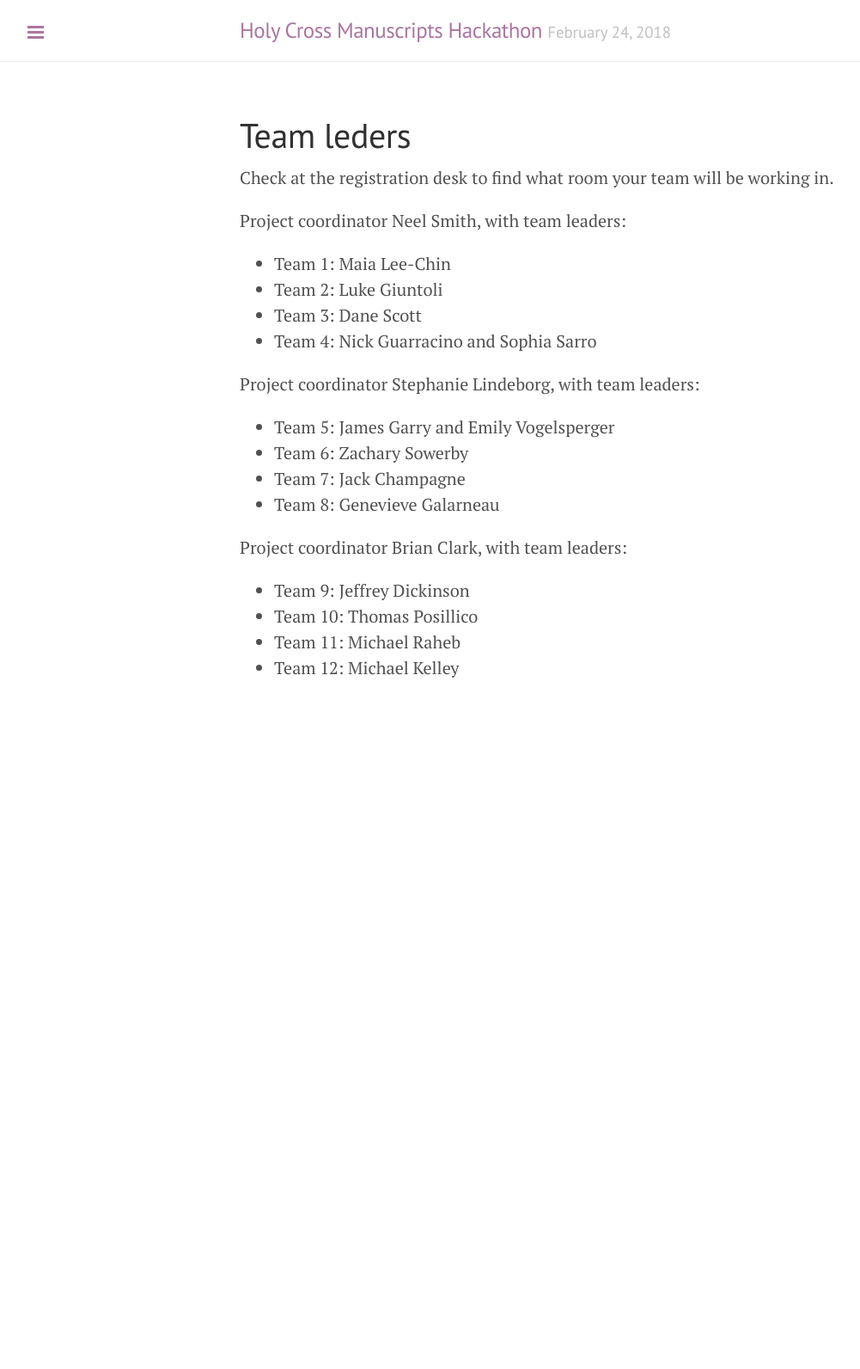
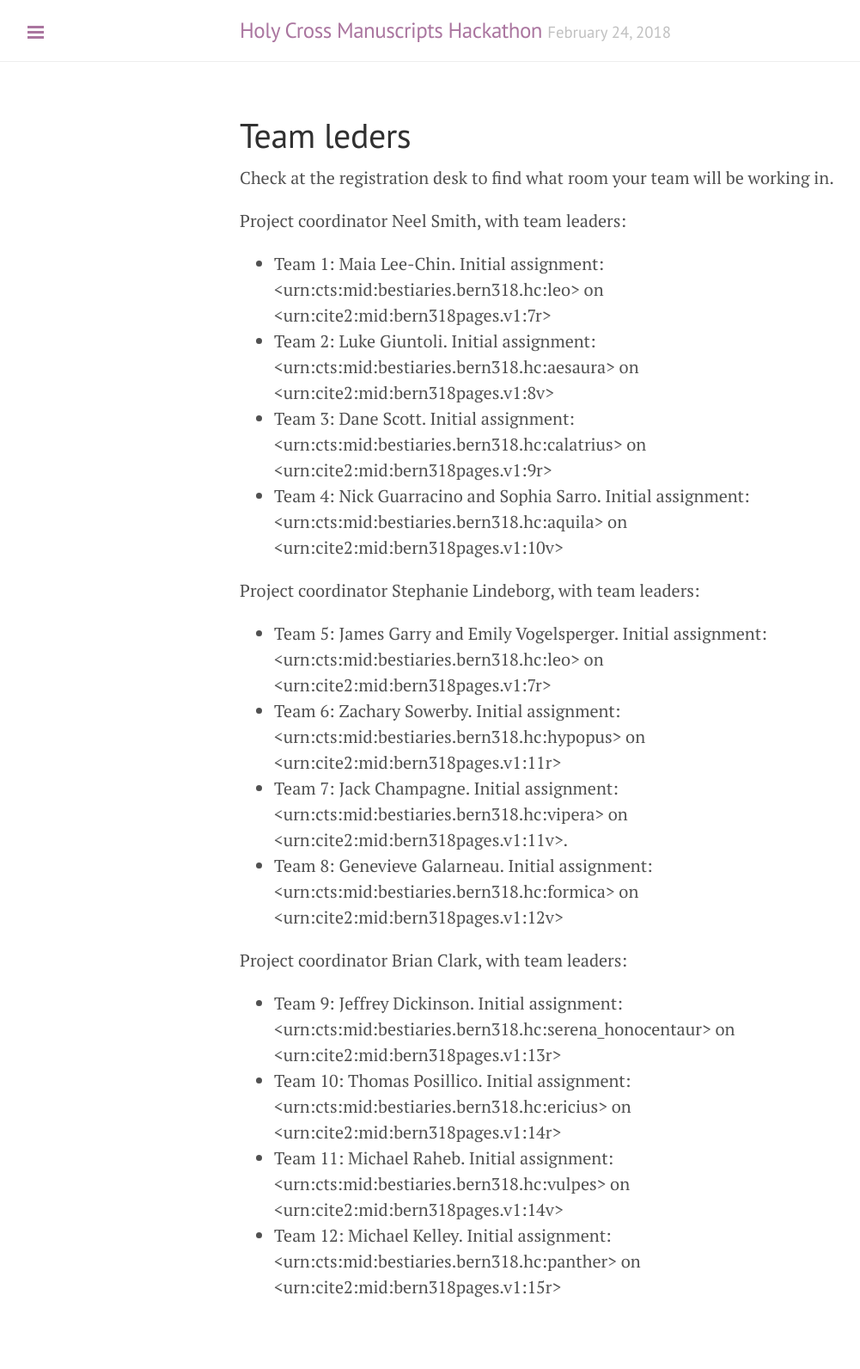
Before and after one commit to HCMID/ms-hackathon-2018, a Jekyll site: the page built from docs/teamleaders.md, in a window 1280 px wide. Shown: the whole page at 86% size, without its empty margins (1-1002 px from the left). Built offline with Jekyll 4.4.1, drawn with Linux system fonts in a browser that asks for light colours; before the commit the page ends 900 px from its top, so only the background shows below that.

Commit message:
Add initial assigments to team list.

```diff
--- a/docs/teamleaders.md
+++ b/docs/teamleaders.md
@@ -8,23 +8,23 @@ Check at the registration desk to find what room your team will be working in.
 
 Project coordinator  Neel Smith, with team leaders:
 
--   Team 1:  Maia Lee-Chin
--   Team 2:  Luke Giuntoli
--   Team 3:  Dane Scott
--   Team 4:  Nick Guarracino and Sophia Sarro
+-   Team 1:  Maia Lee-Chin.  Initial assignment:  <urn:cts:mid:bestiaries.bern318.hc:leo> on <urn:cite2:mid:bern318pages.v1:7r>
+-   Team 2:  Luke Giuntoli.   Initial assignment:  <urn:cts:mid:bestiaries.bern318.hc:aesaura> on <urn:cite2:mid:bern318pages.v1:8v>
+-   Team 3:  Dane Scott.   Initial assignment:  <urn:cts:mid:bestiaries.bern318.hc:calatrius> on <urn:cite2:mid:bern318pages.v1:9r>
+-   Team 4:  Nick Guarracino and Sophia Sarro.   Initial assignment:  <urn:cts:mid:bestiaries.bern318.hc:aquila> on <urn:cite2:mid:bern318pages.v1:10v>
 
 
 Project coordinator  Stephanie Lindeborg, with team leaders:
 
--   Team 5:  James Garry and Emily Vogelsperger
--   Team 6:  Zachary Sowerby
--   Team 7:  Jack Champagne
--   Team 8:  Genevieve Galarneau
+-   Team 5:  James Garry and Emily Vogelsperger.   Initial assignment:  <urn:cts:mid:bestiaries.bern318.hc:leo> on <urn:cite2:mid:bern318pages.v1:7r>
+-   Team 6:  Zachary Sowerby.   Initial assignment:  <urn:cts:mid:bestiaries.bern318.hc:hypopus> on <urn:cite2:mid:bern318pages.v1:11r>
+-   Team 7:  Jack Champagne.   Initial assignment:  <urn:cts:mid:bestiaries.bern318.hc:vipera> on <urn:cite2:mid:bern318pages.v1:11v>.
+-   Team 8:  Genevieve Galarneau.   Initial assignment:  <urn:cts:mid:bestiaries.bern318.hc:formica> on <urn:cite2:mid:bern318pages.v1:12v>
 
 
 Project coordinator  Brian Clark, with team leaders:
 
--   Team 9:  Jeffrey Dickinson
--   Team 10:  Thomas Posillico
--   Team 11:  Michael Raheb
--   Team 12:  Michael Kelley
+-   Team 9:  Jeffrey Dickinson.   Initial assignment:  <urn:cts:mid:bestiaries.bern318.hc:serena_honocentaur> on <urn:cite2:mid:bern318pages.v1:13r>
+-   Team 10:  Thomas Posillico.   Initial assignment:  <urn:cts:mid:bestiaries.bern318.hc:ericius> on <urn:cite2:mid:bern318pages.v1:14r>
+-   Team 11:  Michael Raheb.   Initial assignment:  <urn:cts:mid:bestiaries.bern318.hc:vulpes> on <urn:cite2:mid:bern318pages.v1:14v>
+-   Team 12:  Michael Kelley.   Initial assignment:  <urn:cts:mid:bestiaries.bern318.hc:panther> on <urn:cite2:mid:bern318pages.v1:15r>
```
